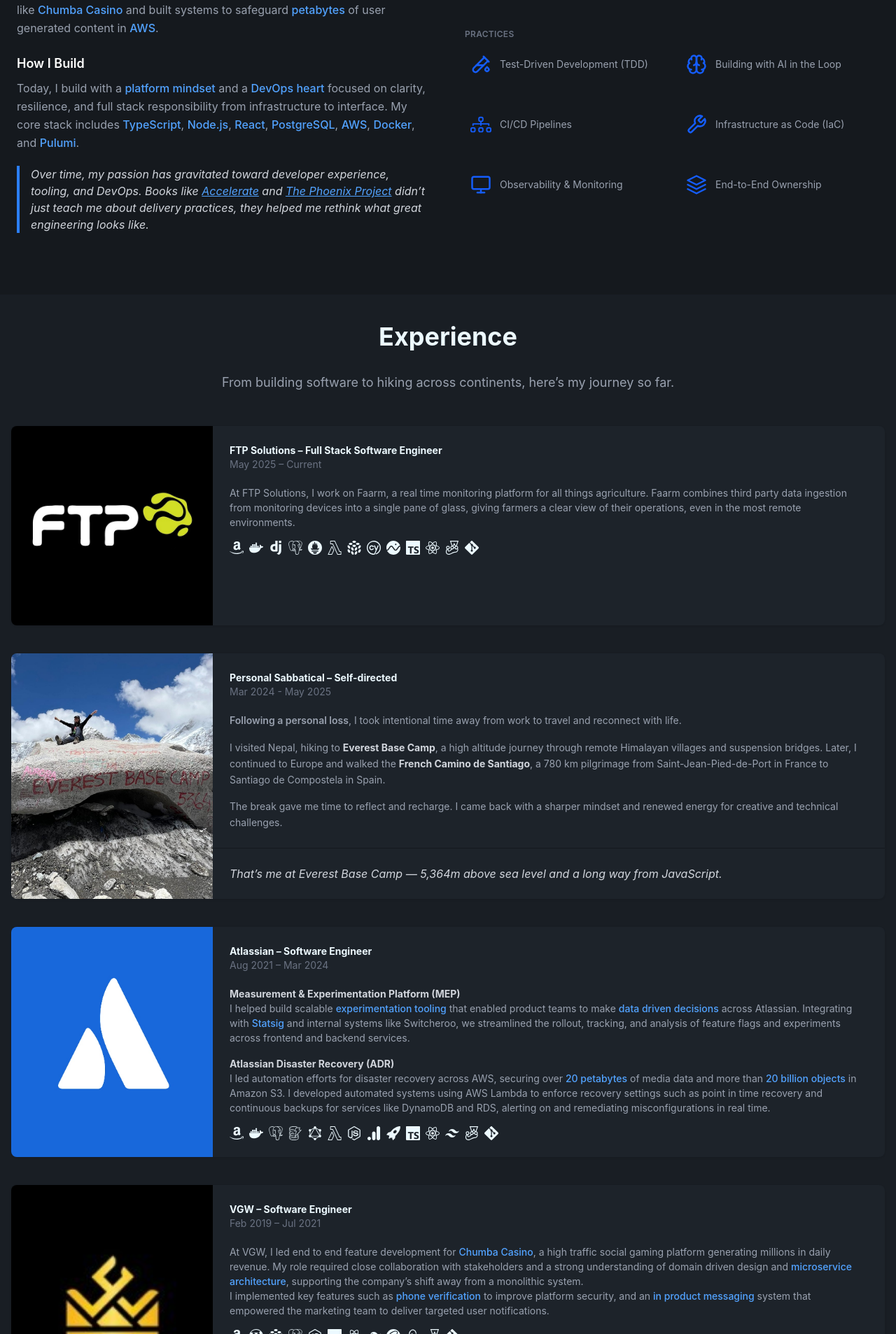
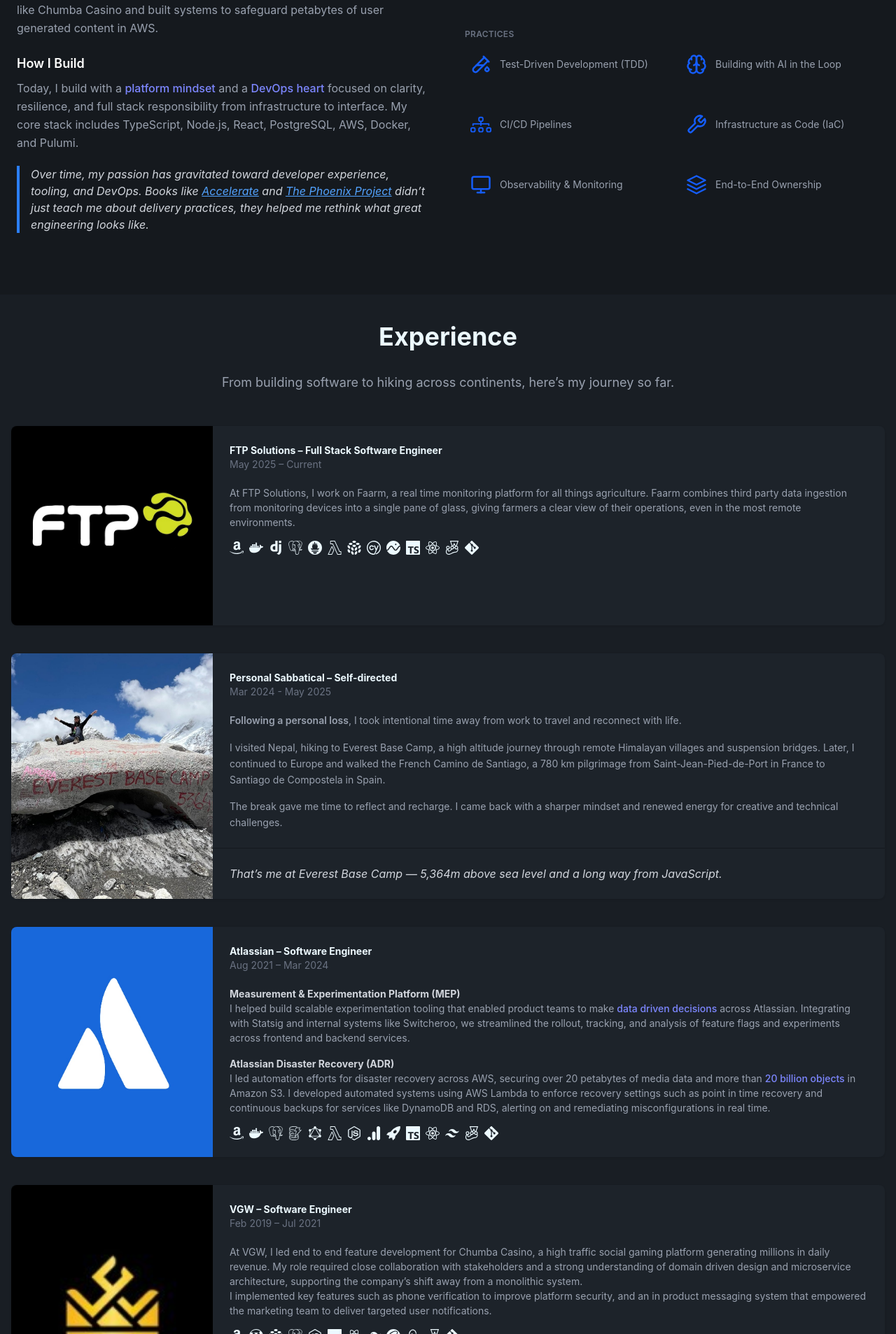
Before and after one commit to maddie-topaz/my-site, a Next.js app: page / in a window 1280 px wide. Shown: the part 1313-3220 px from the top of the page at 70% size. Built offline with nearby package versions, Linux system fonts and the light colour scheme.

Commit message:
fix spans

```diff
--- a/app/projects/atlassian-experiments/page.tsx
+++ b/app/projects/atlassian-experiments/page.tsx
@@ -100,7 +100,7 @@
               Teams lacked confidence, and iteration was often driven by instinct instead of data.
             </p>
             <p className="font-medium text-white">
-              This project embraced a <span className="font-semibold text-indigo-400">cloud-native mindset</span> to
+              This project embraced a <span className="font-medium text-indigo-400">cloud-native mindset</span> to
               introduce standardized, developer-friendly tools—enabling fast, safe, and scalable experimentation.
             </p>
           </div>
--- a/components/AboutMe.tsx
+++ b/components/AboutMe.tsx
@@ -77,13 +77,12 @@
               custom={0.0}
               variants={fadeInUp}
             >
-              I'm Maddie, a software engineer with experience across full stack development, cloud infrastructure, and real time graphics engines.
-
-Programming was something I wanted to do long before I thought it was a realistic career. I had somehow decided software engineering was reserved for mathematical prodigies, so I did the sensible thing and enrolled in business administration instead.
-
-This did not make me any less interested in programming.
-
-Eventually, a lecturer suggested I stop looking over at the programming coursework and actually enrol in it. So I did.
+              I'm Maddie, a software engineer with experience across full stack development, cloud infrastructure, and
+              real time graphics engines. Programming was something I wanted to do long before I thought it was a
+              realistic career. I had somehow decided software engineering was reserved for mathematical prodigies, so I
+              did the sensible thing and enrolled in business administration instead. This did not make me any less
+              interested in programming. Eventually, a lecturer suggested I stop looking over at the programming
+              coursework and actually enrol in it. So I did.
             </motion.p>
 
             <motion.h3 className="mt-6 mb-2 text-lg font-semibold text-white">Engineering at Scale</motion.h3>
@@ -95,13 +94,10 @@
               custom={0.1}
               variants={fadeInUp}
             >
-              Since then, I’ve worked across the stack from designing{" "}
-              <span className="font-medium text-blue-400">OpenGL</span> rendering engines to building experimentation
-              platforms and disaster recovery systems at <span className="font-medium text-blue-400">Atlassian</span>.
-              I’ve led end to end feature development for high-traffic products like{" "}
-              <span className="font-medium text-blue-400">Chumba Casino</span> and built systems to safeguard{" "}
-              <span className="font-medium text-blue-400">petabytes</span> of user generated content in{" "}
-              <span className="font-medium text-blue-400">AWS</span>.
+              Since then, I’ve worked across the stack from designing OpenGL rendering engines to building
+              experimentation platforms and disaster recovery systems at Atlassian. I’ve led end to end feature
+              development for high-traffic products like Chumba Casino and built systems to safeguard petabytes of user
+              generated content in AWS.
             </motion.p>
 
             <motion.h3 className="mt-6 mb-2 text-lg font-semibold text-white">How I Build</motion.h3>
@@ -113,16 +109,10 @@
               custom={0.2}
               variants={fadeInUp}
             >
-              Today, I build with a <span className="font-medium text-blue-400">platform mindset</span> and a{" "}
-              <span className="font-medium text-blue-400">DevOps heart</span> focused on clarity, resilience, and
-              full stack responsibility from infrastructure to interface. My core stack includes{" "}
-              <span className="font-medium text-blue-400">TypeScript</span>,{" "}
-              <span className="font-medium text-blue-400">Node.js</span>,{" "}
-              <span className="font-medium text-blue-400">React</span>,{" "}
-              <span className="font-medium text-blue-400">PostgreSQL</span>,{" "}
-              <span className="font-medium text-blue-400">AWS</span>,{" "}
-              <span className="font-medium text-blue-400">Docker</span>, and{" "}
-              <span className="font-medium text-blue-400">Pulumi</span>.
+              Today, I build with a <span className="font-medium text-indigo-400">platform mindset</span> and a{" "}
+              <span className="font-medium text-indigo-400">DevOps heart</span> focused on clarity, resilience, and full
+              stack responsibility from infrastructure to interface. My core stack includes TypeScript, Node.js, React,{" "}
+              PostgreSQL, AWS, Docker, and Pulumi.
             </motion.p>
 
             <motion.p
--- a/components/ExperienceSection.tsx
+++ b/components/ExperienceSection.tsx
@@ -69,9 +69,9 @@
       description: (
         <div>
           <p className="text-gray-400">
-            At FTP Solutions, I work on Faarm, a real time monitoring platform for all things agriculture.
-            Faarm combines third party data ingestion from monitoring devices into a single pane of glass,
-            giving farmers a clear view of their operations, even in the most remote environments.
+            At FTP Solutions, I work on Faarm, a real time monitoring platform for all things agriculture. Faarm
+            combines third party data ingestion from monitoring devices into a single pane of glass, giving farmers a
+            clear view of their operations, even in the most remote environments.
           </p>
         </div>
       ),
@@ -101,11 +101,9 @@
             travel and reconnect with life.
           </p>
           <p>
-            I visited Nepal, hiking to <span className="font-bold text-gray-300">Everest Base Camp</span>, a
-            high altitude journey through remote Himalayan villages and suspension bridges. Later,
-            I continued to Europe and walked the{" "}
-            <span className="font-bold text-gray-300">French Camino de Santiago</span>, a 780 km pilgrimage from
-            Saint-Jean-Pied-de-Port in France to Santiago de Compostela in Spain.
+            I visited Nepal, hiking to Everest Base Camp, a high altitude journey through remote Himalayan villages and
+            suspension bridges. Later, I continued to Europe and walked the French Camino de Santiago, a 780 km
+            pilgrimage from Saint-Jean-Pied-de-Port in France to Santiago de Compostela in Spain.
           </p>
           <p>
             The break gave me time to reflect and recharge. I came back with a sharper mindset and renewed energy for
@@ -131,22 +129,21 @@
           <div>
             <h3 className="text-md font-bold text-gray-300">Measurement & Experimentation Platform (MEP)</h3>
             <p className="text-gray-400">
-              I helped build scalable <span className="font-medium text-blue-400">experimentation tooling</span> that
-              enabled product teams to make <span className="font-medium text-blue-400">data driven decisions</span>{" "}
-              across Atlassian. Integrating with <span className="font-medium text-blue-400">Statsig</span> and internal
-              systems like Switcheroo, we streamlined the rollout, tracking, and analysis of feature flags and
-              experiments across frontend and backend services.
+              I helped build scalable experimentation tooling that enabled product teams to make{" "}
+              <span className="font-medium text-indigo-400">data driven decisions</span> across Atlassian. Integrating
+              with Statsig and internal systems like Switcheroo, we streamlined the rollout, tracking, and analysis of
+              feature flags and experiments across frontend and backend services.
             </p>
           </div>
 
           <div>
             <h2 className="text-md font-bold text-gray-300">Atlassian Disaster Recovery (ADR)</h2>
             <p className="text-gray-400">
-              I led automation efforts for disaster recovery across AWS, securing over{" "}
-              <span className="font-medium text-blue-400">20 petabytes</span> of media data and more than{" "}
-              <span className="font-medium text-blue-400">20 billion objects</span> in Amazon S3. I developed automated
-              systems using AWS Lambda to enforce recovery settings such as point in time recovery and continuous
-              backups for services like DynamoDB and RDS, alerting on and remediating misconfigurations in real time.
+              I led automation efforts for disaster recovery across AWS, securing over 20 petabytes of media data and
+              more than <span className="font-medium text-indigo-400">20 billion objects</span> in Amazon S3. I
+              developed automated systems using AWS Lambda to enforce recovery settings such as point in time recovery
+              and continuous backups for services like DynamoDB and RDS, alerting on and remediating misconfigurations
+              in real time.
             </p>
           </div>
         </div>
@@ -175,17 +172,14 @@
       description: (
         <div>
           <p className="text-gray-400">
-            At VGW, I led end to end feature development for{" "}
-            <span className="font-medium text-blue-400">Chumba Casino</span>, a high traffic social gaming platform
+            At VGW, I led end to end feature development for Chumba Casino, a high traffic social gaming platform
             generating millions in daily revenue. My role required close collaboration with stakeholders and a strong
-            understanding of domain driven design and{" "}
-            <span className="font-medium text-blue-400">microservice architecture</span>, supporting the company’s shift
-            away from a monolithic system.
+            understanding of domain driven design and microservice architecture, supporting the company’s shift away
+            from a monolithic system.
           </p>
           <p className="text-gray-400">
-            I implemented key features such as <span className="font-medium text-blue-400">phone verification</span> to
-            improve platform security, and an <span className="font-medium text-blue-400">in product messaging</span>{" "}
-            system that empowered the marketing team to deliver targeted user notifications.
+            I implemented key features such as phone verification to improve platform security, and an in product
+            messaging system that empowered the marketing team to deliver targeted user notifications.
           </p>
         </div>
       ),
@@ -226,12 +220,11 @@
         <div>
           <p className="text-gray-400">
             At Hexagon Mining, I contributed to the{" "}
-            <span className="font-medium text-blue-400">in house OpenGL rendering engine</span> powering the xViewer in
-            MinePlan 3D, a flagship geological modeling tool. I implemented multiple viewers to render different
+            <span className="font-medium text-indigo-400">in house OpenGL rendering engine</span> powering the xViewer
+            in MinePlan 3D, a flagship geological modeling tool. I implemented multiple viewers to render different
             geometry perspectives simultaneously, a feature that significantly improved usability for geologists and
-            engineers. Alongside this, I collaborated with senior developers to{" "}
-            <span className="font-medium text-blue-400">optimize rendering performance</span> and enhance the overall
-            user experience.
+            engineers. Alongside this, I collaborated with senior developers to optimize rendering performance and
+            enhance the overall user experience.
           </p>
         </div>
       ),
```
Also changed, not shown: components/ExperimentTimeline.tsx (+13 -16 lines).
